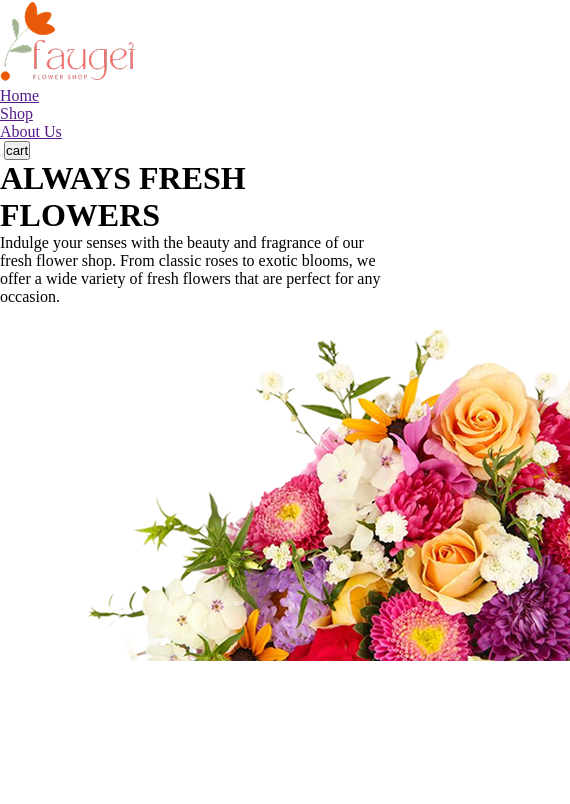
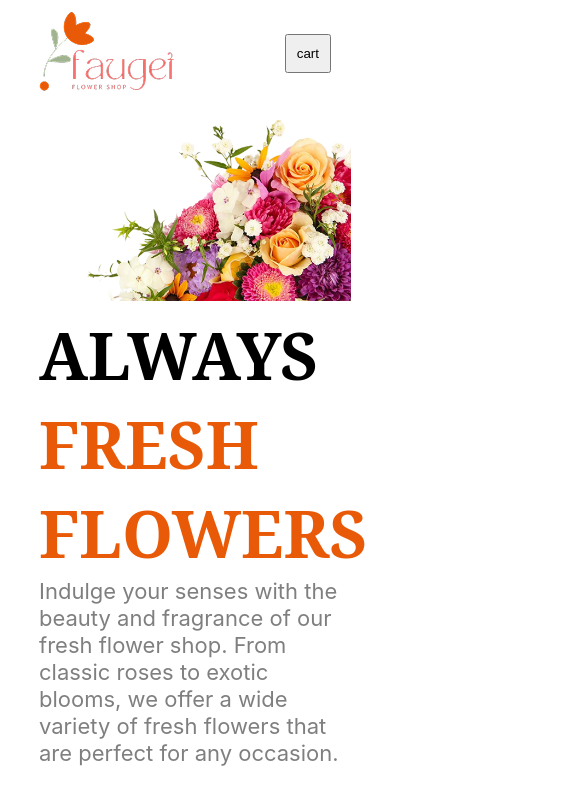
Before and after one commit to projectmegatron/flower-market, a plain HTML site: page index.html in a window 390 px wide. Shown: the whole page, 570 px wide, since content can reach past the window. Drawn offline with Linux system fonts and the light colour scheme.

Commit message:
header section, nevbar html and responsive style added

```diff
--- a/index.html
+++ b/index.html
@@ -10,33 +10,30 @@
 
 <body>
     <header>
-
         <nav>
             <div>
                 <img src="/assets/logo.png" alt="">
             </div>
-            <div>
-                <ul>
+            <div class="nav-button">
+                <ul class="nev-items">
                     <li><a href="">Home</a></li>
                     <li><a href="">Shop</a></li>
                     <li><a href="">About Us</a></li>
                 </ul>
-                <button>
-
-                    <button>cart</button>
+                <button class="btn-gray">
+                    cart
                 </button>
             </div>
         </nav>
         <div class="banner">
-            <div>
                 <div class="banner-info">
-                    <h1 class="banner-title">ALWAYS FRESH <span>FLOWERS</span></h1>
+                    <h1 class="banner-title">ALWAYS  <span>FRESH <br> FLOWERS</span></h1>
                     <p class="banner-description">Indulge your senses with the beauty and fragrance of our fresh flower
                         shop. From classic roses to exotic blooms, we offer a wide variety of fresh flowers that are
                         perfect for any occasion. </p>
                 </div>
                 <div class="banner-img"><img src="/assets/hero-flower.png" alt=""></div>
-            </div>
+
             <div></div>
         </div>
     </header>
--- a/style/style.css
+++ b/style/style.css
@@ -2,3 +2,107 @@
     margin: 0px;
     padding: 0px;
 }
+header{
+    margin: 10px 10%;
+}
+nav{
+display: flex;
+flex-direction: row;
+justify-content: space-between;
+align-items: center;
+
+}
+.nev-items{
+    display: flex;
+    gap: 30px;
+}
+.nav-button{
+    display: flex;
+    gap: 30px;
+    margin-right: 20px;
+    align-items: center;
+}
+.nev-items li{
+list-style: none;
+}
+.nev-items a{
+    text-decoration: none;
+}
+.btn-gray{
+   padding: 10px;
+   background-color: none;
+}
+
+
+/* banner section style */
+.banner{
+    display: flex;
+    justify-content: space-between;
+    width: 100%;
+}
+.banner {
+    display: flex;
+    justify-content: space-between;
+    width: 100%;
+    align-items: end;
+}
+.banner-img{
+    display: flex;
+    justify-content: end;
+    width: 100%;
+}
+/* .banner-img img{
+    width: 100%;
+} */
+
+
+.banner-info {
+    display: flex;
+    flex-direction: column;
+    justify-content: start;
+
+    width: 100%;
+}
+.banner-title span{
+    color: rgba(233, 90, 8, 1);
+
+font-family: Noto Serif;
+font-size: 65px;
+font-weight: 700;
+line-height: 89px;
+letter-spacing: 0%;
+text-align: left;
+}
+.banner-title{
+    font-family: Noto Serif;
+font-size: 65px;
+font-weight: 700;
+line-height: 89px;
+letter-spacing: 0%;
+text-align: left;
+}
+
+.banner-description{
+    color: rgba(0, 0, 0, 0.5);
+font-family: Inter;
+font-size: 22px;
+font-weight: 400;
+line-height: 27px;
+letter-spacing: 0%;
+text-align: left;
+}
+
+@media screen and (max-width:576px) {
+   .banner{
+    display: flex;
+    flex-direction: column;
+    flex-direction: column-reverse;
+}
+.nev-items{
+    display: none;
+}
+.banner-img img{
+    width: 100%;
+    margin: 10px auto;
+}
+}
```
